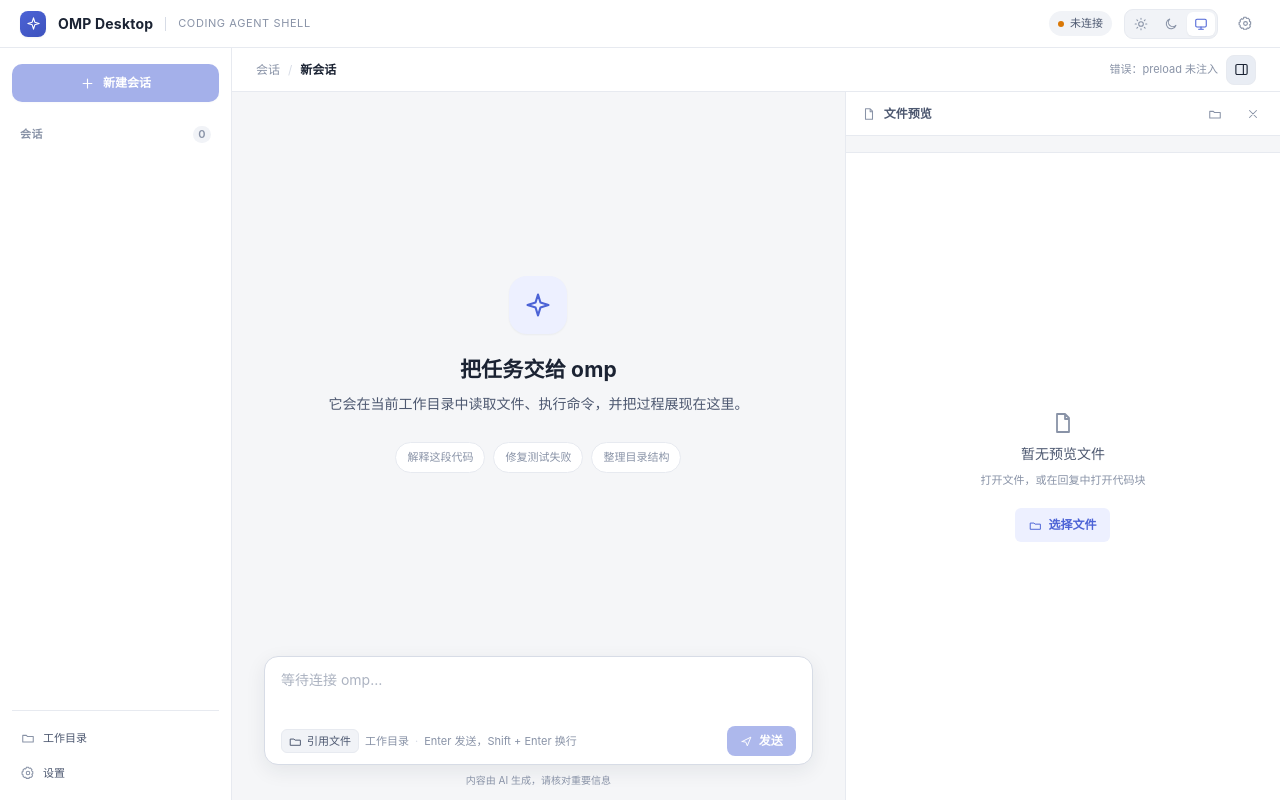
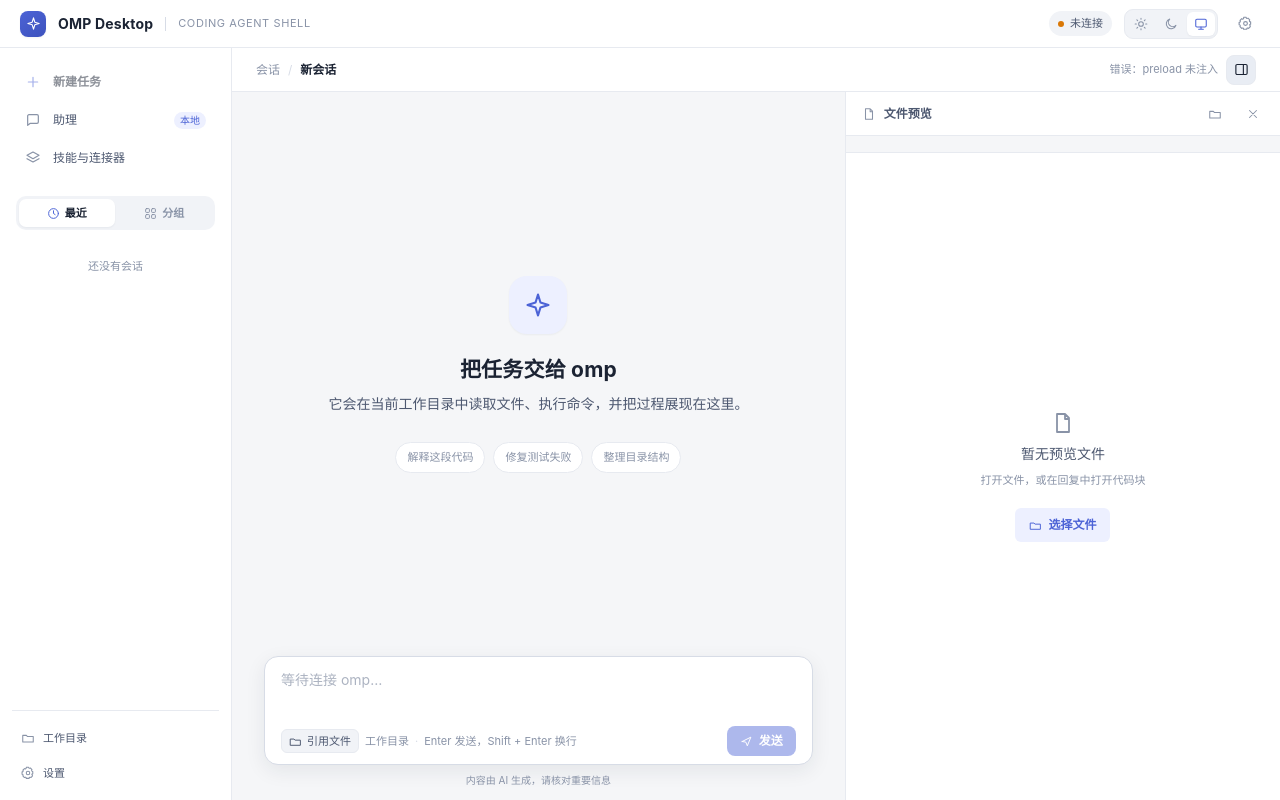
Before and after one commit to Shelden-Hao/omp-desktop, a React (Vite) app: page / in a window 1280 px wide. Built offline with nearby package versions, Linux system fonts and the light colour scheme.

Commit message:
feat: 侧栏细化相对时间、运行态与按目录分组

```diff
--- a/src/main/index.ts
+++ b/src/main/index.ts
@@ -353,6 +353,7 @@ interface StoredSession {
 	id: string;
 	title: string;
 	cwd: string;
+	ts?: number;
 }
 
 function loadSessions(): StoredSession[] {
@@ -368,7 +369,7 @@ function loadSessions(): StoredSession[] {
 				typeof item.title === "string" &&
 				typeof item.cwd === "string",
 			)
-			.map((item) => ({ id: item.id, title: item.title, cwd: item.cwd }));
+			.map((item) => ({ id: item.id, title: item.title, cwd: item.cwd, ts: item.ts }));
 	} catch {
 		return [];
 	}
--- a/src/renderer/App.tsx
+++ b/src/renderer/App.tsx
@@ -13,7 +13,10 @@ interface Session {
 	id: string;
 	title: string;
 	cwd?: string;
+	ts?: number;
 }
+
+type SidebarView = "recent" | "grouped";
 
 interface PermissionState {
 	sessionId: string;
@@ -39,7 +42,15 @@ type IconName =
 	| "copy"
 	| "check"
 	| "spark"
-	| "warning";
+	| "warning"
+	| "search"
+	| "chat"
+	| "grid"
+	| "clock"
+	| "layers"
+	| "chevron-right"
+	| "more"
+	| "rotate";
 
 const uid = () => Math.random().toString(36).slice(2, 10);
 
@@ -52,6 +63,24 @@ const THEME_LABEL: Record<ThemeMode, string> = {
 function shortPath(path: string) {
 	const parts = path.replace(/\\/g, "/").split("/").filter(Boolean);
 	return parts.slice(-2).join("/") || "工作目录";
+}
+
+function dirName(path: string) {
+	const parts = path.replace(/\\/g, "/").split("/").filter(Boolean);
+	return parts[parts.length - 1] || "工作目录";
+}
+
+function relativeTime(ts?: number) {
+	if (!ts) return "";
+	const diff = Date.now() - ts;
+	const minute = 60_000;
+	const hour = 60 * minute;
+	const day = 24 * hour;
+	if (diff < minute) return "刚刚";
+	if (diff < hour) return `${Math.floor(diff / minute)}分钟前`;
+	if (diff < day) return `${Math.floor(diff / hour)}小时前`;
+	if (diff < 7 * day) return `${Math.floor(diff / day)}天前`;
+	return new Date(ts).toLocaleDateString("zh-CN", { month: "numeric", day: "numeric" });
 }
 
 function Icon({ name, size = 16 }: { name: IconName; size?: number }) {
@@ -116,6 +145,22 @@ function Icon({ name, size = 16 }: { name: IconName; size?: number }) {
 			return <svg {...common}><path d="m12 3 2.1 6.9L21 12l-6.9 2.1L12 21l-2.1-6.9L3 12l6.9-2.1L12 3Z" /></svg>;
 		case "warning":
 			return <svg {...common}><path d="M12 3 2.5 20h19L12 3ZM12 9v5M12 17.5v.5" /></svg>;
+		case "search":
+			return <svg {...common}><circle cx="11" cy="11" r="7" /><path d="m20 20-4-4" /></svg>;
+		case "chat":
+			return <svg {...common}><path d="M20 15a2 2 0 0 1-2 2H8l-4 3V6a2 2 0 0 1 2-2h12a2 2 0 0 1 2 2Z" /></svg>;
+		case "grid":
+			return <svg {...common}><rect x="3" y="3" width="7" height="7" rx="1.5" /><rect x="14" y="3" width="7" height="7" rx="1.5" /><rect x="3" y="14" width="7" height="7" rx="1.5" /><rect x="14" y="14" width="7" height="7" rx="1.5" /></svg>;
+		case "clock":
+			return <svg {...common}><circle cx="12" cy="12" r="9" /><path d="M12 7v5l3 2" /></svg>;
+		case "layers":
+			return <svg {...common}><path d="m12 3 9 5-9 5-9-5 9-5ZM3 13l9 5 9-5" /></svg>;
+		case "chevron-right":
+			return <svg {...common}><path d="m9 6 6 6-6 6" /></svg>;
+		case "more":
+			return <svg {...common}><circle cx="5" cy="12" r="1" /><circle cx="12" cy="12" r="1" /><circle cx="19" cy="12" r="1" /></svg>;
+		case "rotate":
+			return <svg {...common}><path d="M3 12a9 9 0 1 0 2.6-6.4L3 8M3 3v5h5" /></svg>;
 	}
 }
 
@@ -339,6 +384,7 @@ export function App() {
 	const [docs, setDocs] = useState<DocFile[]>(DEFAULT_DOCS);
 	const [activeDoc, setActiveDoc] = useState<string | null>(null);
 	const [showPreview, setShowPreview] = useState(true);
+	const [sidebarView, setSidebarView] = useState<SidebarView>("recent");
 
 	const scrollRef = useRef<HTMLDivElement>(null);
 	const inputRef = useRef<HTMLTextAreaElement>(null);
@@ -423,7 +469,12 @@ export function App() {
 		try {
 			const loaded = await window.desktop.settings.get();
 			await window.desktop.sessions.set(
-				next.map((session) => ({ id: session.id, title: session.title, cwd: session.cwd || loaded.cwd })),
+				next.map((session) => ({
+					id: session.id,
+					title: session.title,
+					cwd: session.cwd || loaded.cwd,
+					ts: session.ts || Date.now(),
+				})),
 			);
 		} catch (error) {
 			setStatus(`会话保存失败：${(error as Error).message}`);
@@ -567,6 +618,7 @@ export function App() {
 					id: session.id,
 					title: session.title,
 					cwd: session.cwd || loaded.cwd,
+					ts: session.ts,
 				}));
 
 				try {
@@ -577,6 +629,7 @@ export function App() {
 								id: session.sessionId,
 								title: session.title || `会话 ${list.length + 1}`,
 								cwd: session.cwd || loaded.cwd,
+								ts: Date.now(),
 							});
 						}
 					}
@@ -586,7 +639,7 @@ export function App() {
 
 				if (list.length === 0) {
 					const session = await acp.newSession(loaded.cwd);
-					list = [{ id: session.sessionId, title: "会话 1", cwd: loaded.cwd }];
+					list = [{ id: session.sessionId, title: "会话 1", cwd: loaded.cwd, ts: Date.now() }];
 					loadedSessions.current.add(session.sessionId);
 				}
 
@@ -670,7 +723,7 @@ export function App() {
 			const session = await client.newSession(loaded.cwd);
 			const next: Session[] = [
 				...sessions,
-				{ id: session.sessionId, title: `会话 ${sessions.length + 1}`, cwd: loaded.cwd },
+				{ id: session.sessionId, title: `会话 ${sessions.length + 1}`, cwd: loaded.cwd, ts: Date.now() },
 			];
 			loadedSessions.current.add(session.sessionId);
 			setSessions(next);
@@ -794,30 +847,95 @@ export function App() {
 
 			<div className="omp-workspace">
 				<aside className="omp-sidebar">
-					<button type="button" className="omp-new-session" onClick={newSession} disabled={!connected}>
-						<Icon name="plus" size={15} />
-						新建会话
+					<div className="omp-sidebar-nav">
+						<button type="button" className="omp-nav-primary" onClick={newSession} disabled={!connected}>
+							<Icon name="plus" size={16} />
+							<span>新建任务</span>
 						</button>
+						<div className="omp-nav-static"><Icon name="chat" size={16} /><span>助理</span><em>本地</em></div>
+						<button type="button" className="omp-nav-static" onClick={() => setShowSettings(true)} title="MCP 与扩展在设置中配置">
+							<Icon name="layers" size={16} /><span>技能与连接器</span>
+						</button>
+					</div>
 
 					<div className="omp-sidebar-section">
-						<div className="omp-section-heading">
-							<span>会话</span>
-							<span className="omp-count">{sessions.length}</span>
+						<div className="omp-view-tabs" role="tablist" aria-label="会话视图">
+							<button
+								type="button"
+								role="tab"
+								aria-selected={sidebarView === "recent"}
+								className={sidebarView === "recent" ? "active" : ""}
+								onClick={() => setSidebarView("recent")}
+							>
+								<Icon name="clock" size={13} /> 最近
+							</button>
+							<button
+								type="button"
+								role="tab"
+								aria-selected={sidebarView === "grouped"}
+								className={sidebarView === "grouped" ? "active" : ""}
+								onClick={() => setSidebarView("grouped")}
+							>
+								<Icon name="grid" size={13} /> 分组
+							</button>
 						</div>
+
+						{sidebarView === "recent" ? (
 							<div className="omp-session-list">
+								{sessions.length === 0 && <div className="omp-list-empty">还没有会话</div>}
 								{sessions.map((session) => (
 									<button
 										key={session.id}
 										type="button"
 										className={`omp-session ${session.id === activeId ? "active" : ""}`}
 										onClick={() => void selectSession(session)}
-									title={session.id}
+										title={session.title}
 									>
-									<Icon name="file" size={14} />
-									<span>{session.title}</span>
+										<Icon name="chat" size={14} />
+										<span className="omp-session-title">{session.title}</span>
+										{running && session.id === activeId ? (
+											<span className="omp-session-spinner" title="运行中" />
+										) : (
+											<time>{relativeTime(session.ts)}</time>
+										)}
 									</button>
 								))}
 							</div>
+						) : (
+							<div className="omp-session-list">
+								{Object.entries(
+									sessions.reduce<Record<string, Session[]>>((groups, session) => {
+										const key = dirName(session.cwd || settings.cwd);
+										(groups[key] ||= []).push(session);
+										return groups;
+									}, {}),
+								).map(([group, items]) => (
+									<div key={group} className="omp-session-group">
+										<div className="omp-group-head">
+											<Icon name="folder" size={14} />
+											<span>{group}</span>
+											<span className="omp-count">{items.length}</span>
+										</div>
+										{items.map((session) => (
+											<button
+												key={session.id}
+												type="button"
+												className={`omp-session grouped ${session.id === activeId ? "active" : ""}`}
+												onClick={() => void selectSession(session)}
+												title={session.title}
+											>
+												<span className="omp-session-title">{session.title}</span>
+												{running && session.id === activeId ? (
+													<span className="omp-session-spinner" title="运行中" />
+												) : (
+													<time>{relativeTime(session.ts)}</time>
+												)}
+											</button>
+										))}
+									</div>
+								))}
+							</div>
+						)}
 					</div>
 
 					<div className="omp-sidebar-footer">
--- a/src/renderer/acp-client.ts
+++ b/src/renderer/acp-client.ts
@@ -17,6 +17,7 @@ export interface StoredSession {
 	id: string;
 	title: string;
 	cwd: string;
+	ts?: number;
 }
 
 export interface OpenedFile {
--- a/src/renderer/styles.css
+++ b/src/renderer/styles.css
@@ -213,36 +213,70 @@ summary:focus-visible {
   background: var(--surface-panel);
   border-right: 1px solid var(--border-subtle);
 }
-.omp-new-session {
-  height: 38px;
+.omp-sidebar-nav { display: flex; flex-direction: column; gap: 2px; }
+.omp-nav-primary,
+.omp-nav-static {
+  width: 100%;
+  height: 36px;
   display: flex;
   align-items: center;
-  justify-content: center;
-  gap: var(--space-2);
+  gap: var(--space-3);
+  padding: 0 var(--space-3);
   border: 1px solid transparent;
   border-radius: var(--radius-md);
-  background: var(--accent);
-  color: #fff;
+  background: transparent;
+  color: var(--text-secondary);
   font-size: var(--font-md);
-  font-weight: 600;
-  cursor: pointer;
-  box-shadow: var(--shadow-sm);
-  transition: background 120ms ease, transform 120ms ease;
+  font-weight: 500;
+  text-align: left;
 }
-.omp-new-session:hover:not(:disabled) { background: var(--accent-hover); transform: translateY(-1px); }
-.omp-new-session:disabled { opacity: 0.5; cursor: not-allowed; }
+.omp-nav-primary { color: var(--text-primary); font-weight: 600; }
+.omp-nav-primary svg { color: var(--accent); }
+.omp-nav-primary:hover:not(:disabled) { background: var(--surface-hover); }
+.omp-nav-primary:disabled { opacity: 0.5; cursor: not-allowed; }
+.omp-nav-static { cursor: pointer; }
+.omp-nav-static:hover { background: var(--surface-hover); color: var(--text-primary); }
+.omp-nav-static svg { flex: none; color: var(--text-muted); }
+.omp-nav-static span { flex: 1; }
+.omp-nav-static em {
+  font-style: normal;
+  font-size: var(--font-xs);
+  padding: 1px 6px;
+  border-radius: 999px;
+  background: var(--accent-soft);
+  color: var(--accent);
+}
 
-.omp-sidebar-section { flex: 1; min-height: 0; margin-top: var(--space-6); display: flex; flex-direction: column; }
-.omp-section-heading {
+.omp-sidebar-section { flex: 1; min-height: 0; margin-top: var(--space-5); display: flex; flex-direction: column; }
+.omp-view-tabs {
+  flex: none;
   display: flex;
+  gap: 2px;
+  margin: 0 var(--space-1) var(--space-2);
+  padding: 3px;
+  border-radius: var(--radius-md);
+  background: var(--surface-subtle);
+}
+.omp-view-tabs button {
+  flex: 1;
+  height: 28px;
+  display: inline-flex;
   align-items: center;
-  justify-content: space-between;
-  padding: 0 var(--space-2) var(--space-2);
+  justify-content: center;
+  gap: 5px;
+  border: 0;
+  border-radius: 7px;
+  background: transparent;
   color: var(--text-muted);
   font-size: var(--font-sm);
   font-weight: 600;
-  letter-spacing: 0.4px;
+  cursor: pointer;
+  transition: background 120ms ease, color 120ms ease;
 }
+.omp-view-tabs button:hover { color: var(--text-primary); }
+.omp-view-tabs button.active { background: var(--surface-panel); color: var(--text-primary); box-shadow: var(--shadow-sm); }
+.omp-view-tabs button.active svg { color: var(--accent); }
+
 .omp-count {
   min-width: 18px;
   padding: 0 5px;
@@ -250,11 +284,13 @@ summary:focus-visible {
   background: var(--surface-subtle);
   text-align: center;
   color: var(--text-muted);
+  font-size: var(--font-xs);
 }
 .omp-session-list { flex: 1; overflow-y: auto; display: flex; flex-direction: column; gap: 2px; }
+.omp-list-empty { padding: var(--space-5) var(--space-2); text-align: center; color: var(--text-muted); font-size: var(--font-sm); }
 .omp-session {
   width: 100%;
-  min-height: 34px;
+  min-height: 38px;
   display: flex;
   align-items: center;
   gap: var(--space-2);
@@ -268,10 +304,35 @@ summary:focus-visible {
   cursor: pointer;
 }
 .omp-session svg { flex: none; color: var(--text-muted); }
-.omp-session span { flex: 1; overflow: hidden; text-overflow: ellipsis; white-space: nowrap; }
+.omp-session-title { flex: 1; min-width: 0; overflow: hidden; text-overflow: ellipsis; white-space: nowrap; }
+.omp-session time { flex: none; color: var(--text-muted); font-size: var(--font-xs); }
 .omp-session:hover { background: var(--surface-hover); }
 .omp-session.active { background: var(--surface-active); border-color: var(--accent-ring); color: var(--accent); font-weight: 600; }
 .omp-session.active svg { color: var(--accent); }
+.omp-session.active time { color: var(--accent); opacity: 0.75; }
+.omp-session-spinner {
+  flex: none;
+  width: 12px;
+  height: 12px;
+  border: 2px solid var(--accent-ring);
+  border-top-color: var(--accent);
+  border-radius: 50%;
+  animation: omp-spin 0.8s linear infinite;
+}
+@keyframes omp-spin { to { transform: rotate(360deg); } }
+
+.omp-session-group { margin-bottom: var(--space-3); }
+.omp-group-head {
+  display: flex;
+  align-items: center;
+  gap: 6px;
+  padding: 4px 10px;
+  color: var(--text-muted);
+  font-size: var(--font-sm);
+  font-weight: 600;
+}
+.omp-group-head span:nth-of-type(1) { flex: 1; overflow: hidden; text-overflow: ellipsis; white-space: nowrap; }
+.omp-session.grouped { padding-left: 26px; }
 
 .omp-sidebar-footer {
   flex: none;
```
Lines whose indentation alone changed are shown as unchanged.
